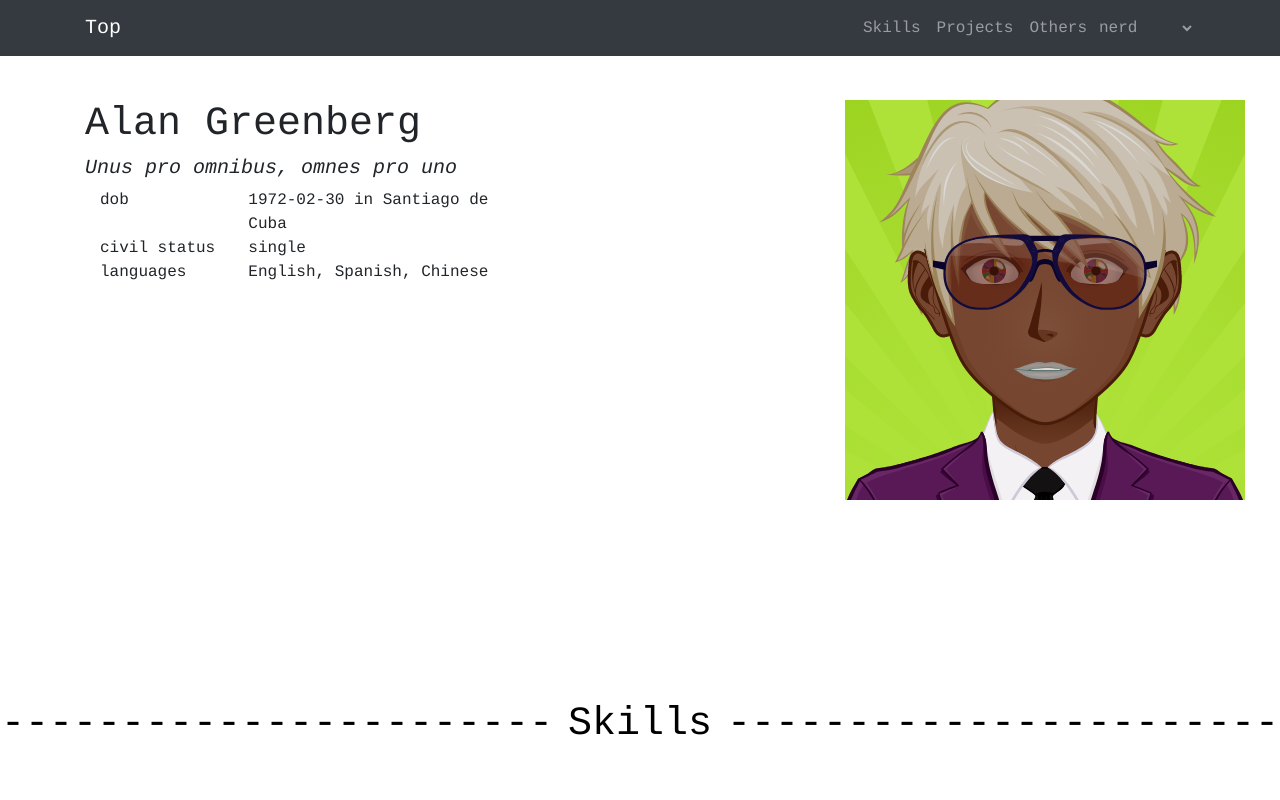
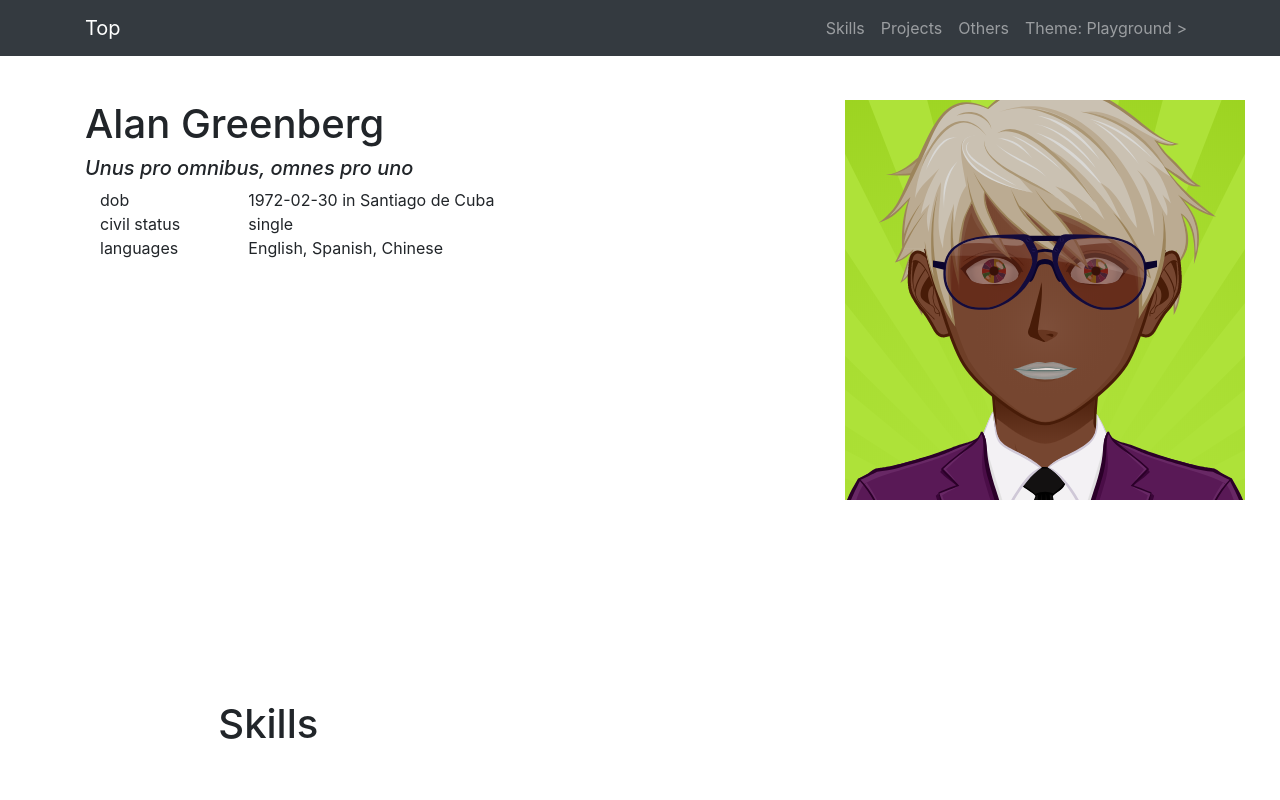
Before and after one commit to mihapek/devportfolio, an Angular app: page / in a window 1280 px wide. Shown: the top 800 px of the page. Built offline with nearby package versions, Linux system fonts and the light colour scheme.

Commit message:
theme switcher

```diff
--- a/src/app/portfolio/portfolio.component.html
+++ b/src/app/portfolio/portfolio.component.html
@@ -17,11 +17,10 @@
         <li class="nav-item">
           <a class="nav-link js-scroll-trigger" href="#others">Others</a>
         </li>
+        <li class="nav-item">
+          <a class="nav-link js-scroll-trigger" href="#" (click)="changeTheme()">Theme: <span class="capitalize">{{currentTheme}} > </span></a>
+        </li>
       </ul>
-
-      <select class="theme-selector" id="theme" required (change)="changeTheme($event.target.value)">
-        <option *ngFor="let theme of themes" [value]="theme">{{theme}}</option>
-      </select>
 
     </div>
   </div>
--- a/src/app/portfolio/portfolio.component.ts
+++ b/src/app/portfolio/portfolio.component.ts
@@ -16,12 +16,17 @@ export class PortfolioComponent implements OnInit, OnDestroy {
 
   constructor(public portfolioService: PortfolioService,
     private renderer: Renderer2) {
-      this.changeTheme(this.currentTheme);
+      this.changeTheme();
     }
 
-    changeTheme(theme: string){
+    changeTheme(){
+      let theme = this.currentTheme;
       this.renderer.removeClass(document.body,this.currentTheme);
-      this.currentTheme = theme;
+      let index = this.themes.indexOf(theme) + 1;
+      if(index === this.themes.length){
+        index = 0;
+      }
+      this.currentTheme = this.themes[index];
       this.renderer.addClass(document.body,this.currentTheme);
     }
 
--- a/src/playground-theme.scss
+++ b/src/playground-theme.scss
@@ -1,8 +1,4 @@
 .playground {
 
-    .main-section {
-        @extend .bg-primary;
-        @extend .text-white;
-      }
-
+    //test
 }
--- a/src/styles.scss
+++ b/src/styles.scss
@@ -19,14 +19,6 @@ section {
   padding: 50px 0;
 }
 
-.theme-selector {
-  width: 100px;
-  background-color: transparent;
-  border-width: 0ch;
-  color: rgba(255,255,255,.5);
-}
-
-
 
 .dlabel {
   margin-right: 5px;
```
